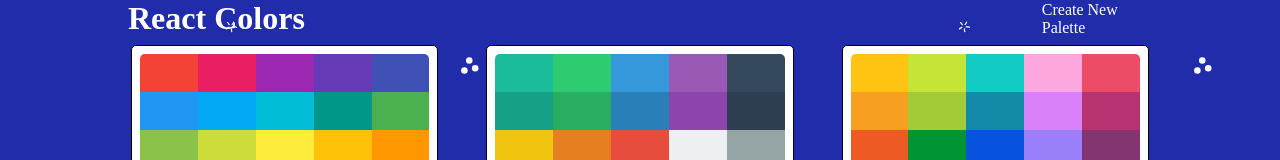
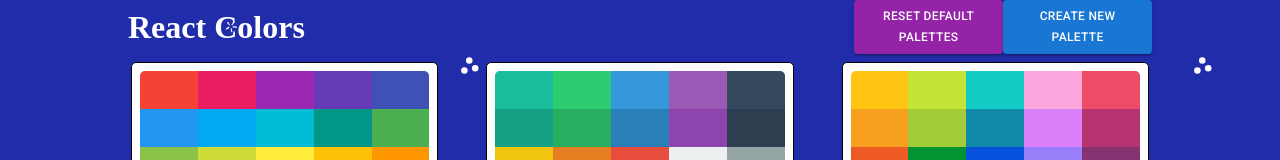
Before and after one commit to Fernando-Andres-Ramos/Colors-Palettes, a React (Vite) app: page / in a window 1280 px wide. Shown: the top 160 px of the page. Built offline with nearby package versions, Linux system fonts and the light colour scheme; some icons are missing.

Commit message:
Add Reset Button in PaletteList

```diff
--- a/package.json
+++ b/package.json
@@ -1,7 +1,7 @@
 {
   "name": "colors-project",
   "private": true,
-  "version": "0.0.0",
+  "version": "1.0.1",
   "type": "module",
   "scripts": {
     "dev": "vite",
--- a/src/App.jsx
+++ b/src/App.jsx
@@ -22,6 +22,13 @@ function App() {
   const [palettes, setPalettes] = React.useState(savedPalettes||seedColors)
 
 
+  /* Reset palettes to default. React detect the NOD references of the items it's the same before
+  For that resson, dont show "old" items with same nod-references. For that we do a deep reset with
+  a new const with new items-references to DOM */
+  function resetDefaultPalettes(){
+    const reset = seedColors.map(item=>({...item}))
+    setPalettes(reset)
+  }
 
   function findPalette(idToFind){
     return palettes.find(palette => palette.id === idToFind)
@@ -50,6 +57,7 @@ function App() {
               <PaletteList
               palettes={palettes}
               deletePalette={deletePalette}
+              resetDefaultPalettes={resetDefaultPalettes}
               />
             </MotionDiv>
           }
--- a/src/components/PaletteList/PaletteList.jsx
+++ b/src/components/PaletteList/PaletteList.jsx
@@ -3,6 +3,7 @@ import {Link, useNavigate} from 'react-router-dom'
 import { motion, AnimatePresence } from 'framer-motion';
 import MiniPalette from '../MiniPalette/MiniPalette.jsx'
 import styled from '@emotion/styled'
+import {css} from '@emotion/react'
 import { red, blue } from '@mui/material/colors';
 import Avatar from '@mui/material/Avatar';
 import List from '@mui/material/List';
@@ -14,6 +15,8 @@ import DialogTitle from '@mui/material/DialogTitle';
 import Dialog from '@mui/material/Dialog';
 import CheckIcon from '@mui/icons-material/Check';
 import CloseIcon from '@mui/icons-material/Close';
+import Button from '@mui/material/Button';
+
 
 const Root = styled.div`
   height: 100vh;
@@ -64,6 +67,13 @@ const PaletteList_Nav = styled.nav`
     text-decoration:none;
     color:white
   }
+
+  @media (max-width: 767.98px) {
+    flex-flow: column nowrap;
+    justify-contente:center;
+    align-items:center;
+    text-align:center;
+  }
 `
 const MotionPalettes = styled(motion.div)`
   box-sizing: border-box;
@@ -89,14 +99,56 @@ const Title = styled.h1`
   font-size: 2rem;
   font-weight: 800;
 `
+const NavButtons = styled.div`
+  width:420px;
+  height:35px
+  display:flex;
+  flex-flow:row nowrap;
+  place-content:center;
+
+  @media (max-width: 575.98px) {
+    width:250px;
+  }
+`
+
+const CustomButton = styled(Button)`
+  background-color:primary;
+  color:white;
+  width:50%;
+  height:100%;
+  font-size:12px;
+
+  @media (max-width: 767.98px) {
+    font-size:11px;;
+    width:50%;
+    height:100%;
+  }
+`
+
+const CustomButtonReset = styled(Button)`
+  background-color:#9423a8;
+  color:white;
+  width:50%;
+  height:100%;
+  font-size:12px;
+  &:hover{
+    background-color:#74128a
+  }
+
+  @media (max-width: 767.98px) {
+    font-size:11px;;
+    max-width:50%;
+    height:100%;
+  }
+`
 
 function PaletteList(props){
   const [unMount, setUnMount] = useState("")
   const {palettes, deletePalette} = props
   const [openDeleteDialog,setOpenDeleteDialog] = useState(false)
   const [deleteID, setDeleteID] = useState("")
-  const [id, setId] = useState("")
-  const navigate = useNavigate()
+/*   const [id, setId] = useState("")
+  const navigate = useNavigate() */
 
   function openDialog(id){
     setDeleteID(id)
@@ -117,12 +169,25 @@ function PaletteList(props){
     },1000)
   }
 
+  function handleReset(){
+    props.resetDefaultPalettes()
+  }
+
   return(
     <Root>
       <PaletteList_Container>
         <PaletteList_Nav>
           <Title>React Colors</Title>
-          <Link to="/palette/new">Create New Palette</Link>
+          <NavButtons>
+            <CustomButtonReset variant='contained' onClick={handleReset}>
+                Reset Default Palettes
+            </CustomButtonReset>
+            <Link to="/palette/new">
+              <CustomButton variant='contained'>
+                Create New Palette
+              </CustomButton>
+            </Link>
+          </NavButtons>
         </PaletteList_Nav>
         <AnimatePresence>
           <MotionPalettes>
@@ -136,7 +201,7 @@ function PaletteList(props){
                         initial={{ opacity: 0, scale: 0 }}
                         animate={{ opacity: 1, scale: 1 }}
                         exit={{ opacity: 0, scale: 0 }}
-                      >
+                        >
                         <Link to={`/palette/${palette.id}`} style={{ textDecoration: 'none' }}>
                           <MiniPalette
                             {...palette}
```
